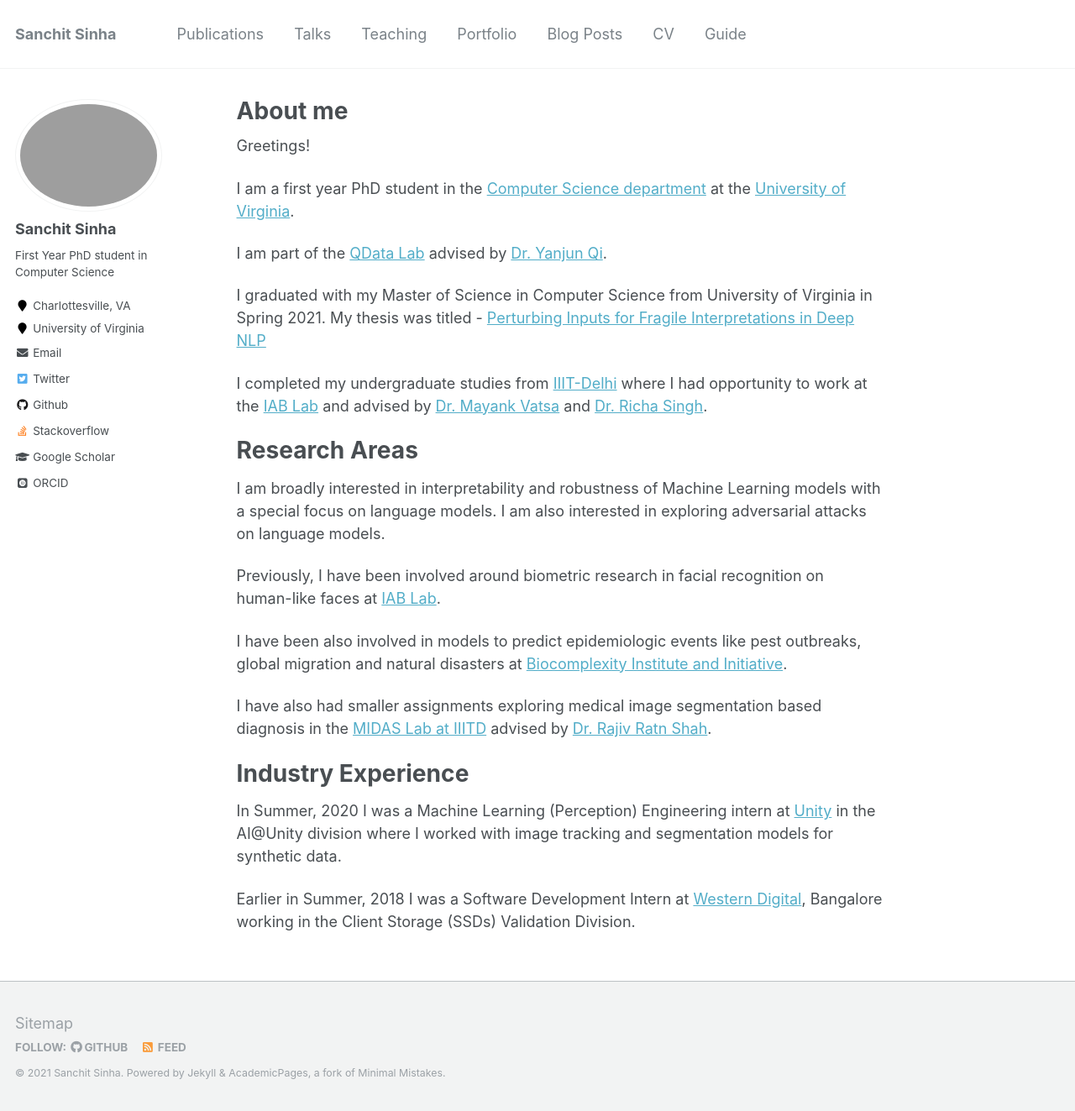
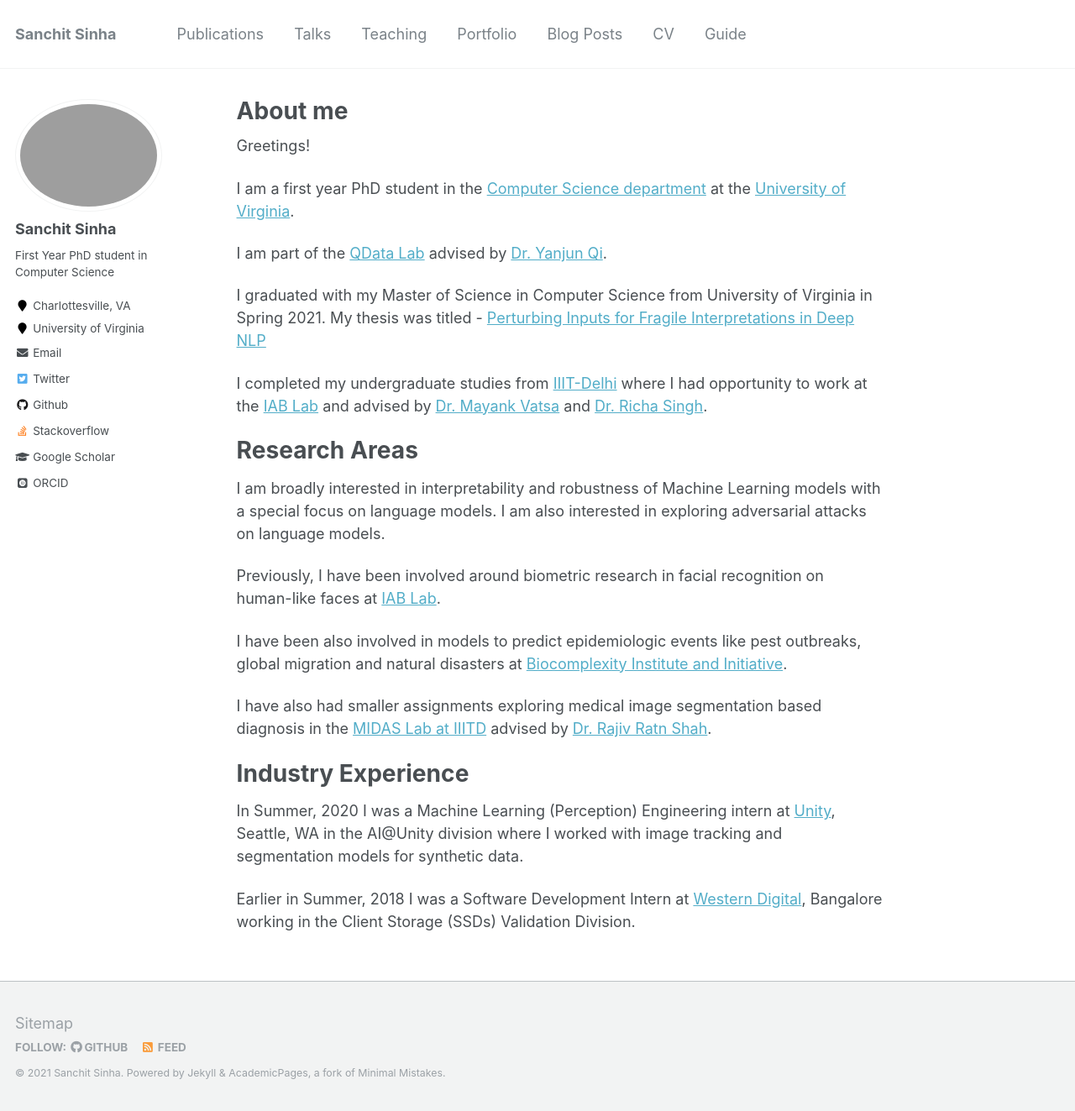
Before and after one commit to sanchit97/sanchit97.github.io, a Jekyll site: the page built from _pages/about.md, in a window 1280 px wide and 1323 px high. Shown: the whole window at 84% size. Built offline with Jekyll 4.4.1, drawn with Linux system fonts in a browser that asks for light colours; some web fonts are replaced.

Commit message:
[CODE] Add cv info

```diff
--- a/_pages/about.md
+++ b/_pages/about.md
@@ -30,6 +30,6 @@
 
 Industry Experience
 ======
-In Summer, 2020 I was a Machine Learning (Perception) Engineering intern at [Unity](https://unity.com/) in the AI@Unity division where I worked with image tracking and segmentation models for synthetic data.
+In Summer, 2020 I was a Machine Learning (Perception) Engineering intern at [Unity](https://unity.com/), Seattle, WA in the AI@Unity division where I worked with image tracking and segmentation models for synthetic data.
 
 Earlier in Summer, 2018 I was a Software Development Intern at [Western Digital](https://www.westerndigital.com/), Bangalore working in the Client Storage (SSDs) Validation Division.
```
Also changed, not shown: _pages/cv.md (+6 -6 lines), 1 other file.
